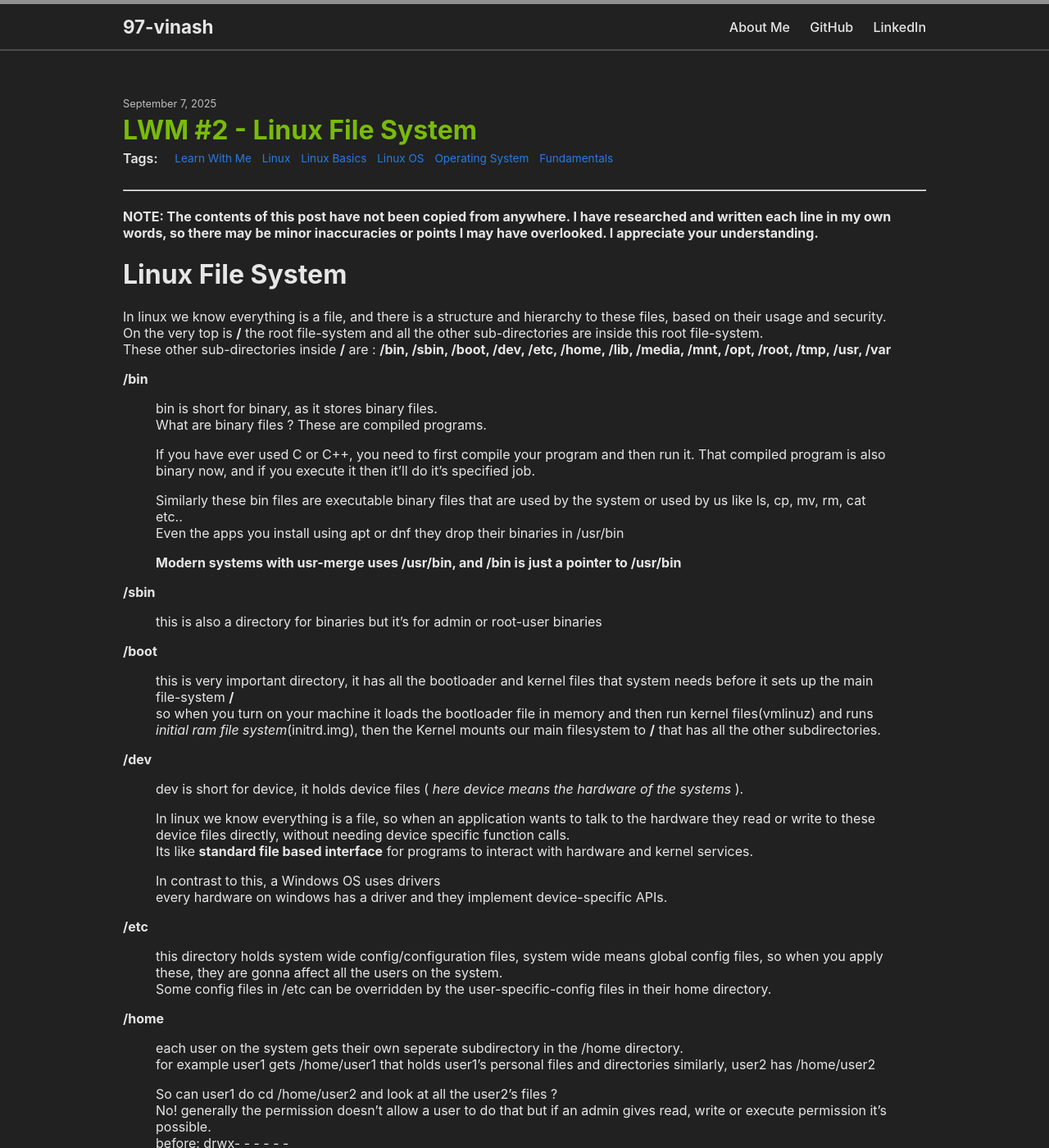
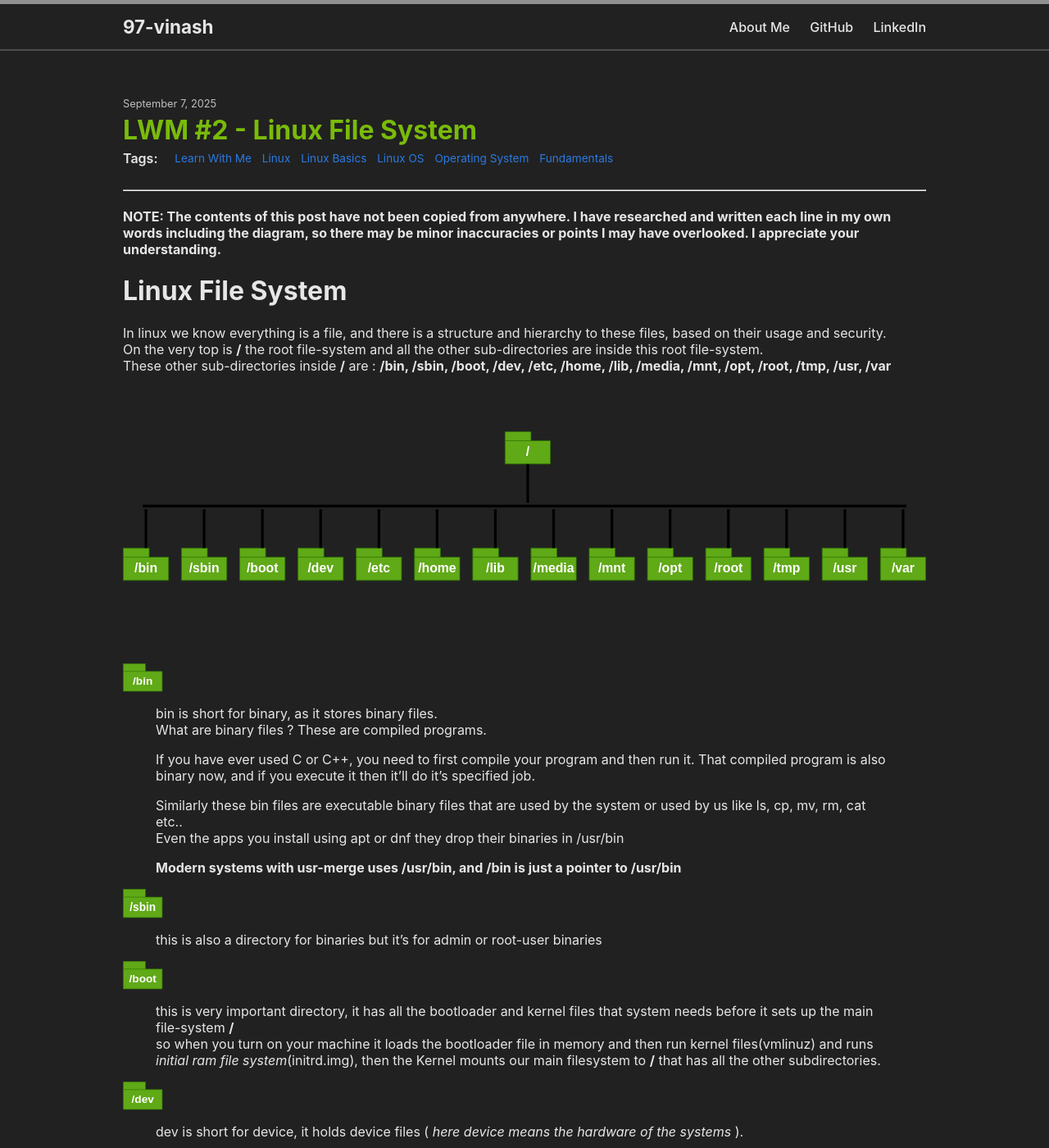
Before and after one commit to 97-vinash/97-vinash.github.io, a Jekyll site: the page built from _posts/2025-09-07-linux-file-system.md, in a window 1280 px wide and 1400 px high. Shown: the whole window at 82% size. Built offline with Jekyll 4.4.1, drawn with Linux system fonts in a browser that asks for light colours; some of the changed text lies outside the part shown.

Commit message:
added diagrams in LinuxFileSystem

```diff
--- a/_posts/2025-09-07-linux-file-system.md
+++ b/_posts/2025-09-07-linux-file-system.md
@@ -4,7 +4,7 @@ tags: [Learn With Me, Linux, Linux Basics, Linux OS, Operating System, Fundament
 date: 2025-09-07
 excerpt: Linux’s filesystem hierarchy from /, where everything begins. Learn what lives in /bin and /sbin (essential binaries), /boot (kernel and bootloader), /dev (device interfaces), /etc (system-wide configs), /home (user data), /lib (shared libraries), /media and /mnt (mounted storage), /opt (third-party apps), /root (root’s home), /tmp (ephemeral files), /usr (user-space programs, usr-merge), and /var (changing data like logs). Understand permissions, mounting behavior, and why modern distros symlink /bin, /sbin, and /lib to /usr.
 ---
-#### NOTE: The contents of this post have not been copied from anywhere. I have researched and written each line in my own words, so there may be minor inaccuracies or points I may have overlooked. I appreciate your understanding.
+#### NOTE: The contents of this post have not been copied from anywhere. I have researched and written each line in my own words including the diagram, so there may be minor inaccuracies or points I may have overlooked. I appreciate your understanding.
 
 # Linux File System
 
@@ -13,7 +13,14 @@ On the very top is **/** the root file-system and all the other sub-directories
 These other sub-directories inside **/** are : **/bin, /sbin, /boot, /dev, /etc, /home, /lib, /media, /mnt, /opt, /root, /tmp, /usr, /var**
 
 
-**/bin**
+<div style="display: flex; justify-content: center; margin-bottom: 100px; margin-top: 70px;">
+  <img src="/assets/images/linux_file_system/linuxfilesystemdiagram.svg" alt="file-system" style="width: 100%; height: 100%;">
+</div>
+
+
+<div style="justify-content: start;">
+  <img src="/assets/images/linux_file_system/bin.svg" alt="bin" style="width: 5%; height: 5%;">
+</div>
 > bin is short for binary, as it stores binary files.
 What are binary files ? These are compiled programs.
 
@@ -25,16 +32,23 @@ Even the apps you install using apt or dnf they drop their binaries in /usr/bin
 > **Modern systems with usr-merge uses /usr/bin, and /bin is just a pointer to /usr/bin**
 
 
-**/sbin**
+<div style="justify-content: start;">
+  <img src="/assets/images/linux_file_system/sbin.svg" alt="bin" style="width: 5%; height: 5%;">
+</div>
+
 > this is also a directory for binaries but it's for admin or root-user binaries
 
 
-**/boot**
+<div style="justify-content: start;">
+  <img src="/assets/images/linux_file_system/boot.svg" alt="bin" style="width: 5%; height: 5%;">
+</div>
 > this is very important directory, it has all the bootloader and kernel files that system needs before it sets up the main file-system **/**
 so when you turn on your machine it loads the bootloader file in memory and then run kernel files(vmlinuz) and runs *initial ram file system*(initrd.img), then the Kernel mounts our main filesystem to **/** that has all the other subdirectories.
 
 
-**/dev**
+<div style="justify-content: start;">
+  <img src="/assets/images/linux_file_system/dev.svg" alt="bin" style="width: 5%; height: 5%;">
+</div>
 > dev is short for device, it holds device files ( *here device means the hardware of the systems* ).
 
 > In linux we know everything is a file, so when an application wants to talk to the hardware they read or write to these device files directly, without needing device specific function calls.
@@ -44,12 +58,17 @@ Its like **standard file based interface** for programs to interact with hardwar
 every hardware on windows has a driver and they implement device-specific APIs.
 
 
-**/etc**
+<div style="justify-content: start;">
+  <img src="/assets/images/linux_file_system/etc.svg" alt="bin" style="width: 5%; height: 5%;">
+</div>
+
 > this directory holds system wide config/configuration files, system wide means global config files, so when you apply these, they are gonna affect all the users on the system.
 Some config files in /etc can be overridden by the user-specific-config files in their home directory.
 
 
-**/home**
+<div style="justify-content: start;">
+  <img src="/assets/images/linux_file_system/home.svg" alt="bin" style="width: 5%; height: 5%;">
+</div>
 > each user on the system gets their own seperate subdirectory in the /home directory.
 for example user1 gets /home/user1 that holds user1's personal files and directories similarly, user2 has /home/user2
 
@@ -59,7 +78,9 @@ before: drwx- - - - - -
 after : drwxr-xr-x
 
 
-**/lib**
+<div style="justify-content: start;">
+  <img src="/assets/images/linux_file_system/lib.svg" alt="bin" style="width: 5%; height: 5%;">
+</div>
 > this directory holds standard libraries.
 
 > *for example in C language you have to include stdlib on top of the program to use it's functions.*
@@ -67,19 +88,25 @@ after : drwxr-xr-x
 > similarly in this directory it has all the libraries that the system needs for its functionality and for running programs in /bin or /sbin
 
 
-**/media**
+<div style="justify-content: start;">
+  <img src="/assets/images/linux_file_system/media.svg" alt="bin" style="width: 5%; height: 5%;">
+</div>
 > when you plugin a removable media device like USB, CD, SSD. the system automatically mounts it here at /media. and you can access it at /media/user1/usb1
 
 > so can user1 do cd /media/user2/usb2 ?
 No! since it's automatically mounted so the initial permissions doesn't allow you to do that, but if you are given the permission you can.
 
 
-**/mnt**
+<div style="justify-content: start;">
+  <img src="/assets/images/linux_file_system/mnt.svg" alt="bin" style="width: 5%; height: 5%;">
+</div>
 > system admins use this directory to temporarily mount file systems, and they do it manually unlike the /media directory that does it automatically.
 Also unlike the /media that is user-specific means seperate for each user, the /mnt is system-wide and all users who have the permissoin can access it.
 
 
-**/opt**
+<div style="justify-content: start;">
+  <img src="/assets/images/linux_file_system/opt.svg" alt="bin" style="width: 5%; height: 5%;">
+</div>
 > In this directory there are subdirectories and files for optional software/application that doesn't come with core OS.
 but if you download with package managers like apt or dnf they are distributed by your linux distro, so they will be considered system apps that comes with OS.
 
@@ -89,23 +116,31 @@ and they have their libraries in /opt/third-party-app/lib
 and they have their configs in /opt/third-party-app/lib
 
 
-**/root**
+<div style="justify-content: start;">
+  <img src="/assets/images/linux_file_system/root.svg" alt="bin" style="width: 5%; height: 5%;">
+</div>
 > this is the home directory for the root user.
 NOTE: / and /root are not the same thing
 / is the root of file-system or root directory and
 /root is home of the root user, like normal users have their home in /home/user1
 
 
-**/tmp**
+<div style="justify-content: start;">
+  <img src="/assets/images/linux_file_system/tmp.svg" alt="bin" style="width: 5%; height: 5%;">
+</div>
 > applications and programs in our system puts all their temporary files in the /tmp like cache. since they are temporary they all get cleared on reboot.
 
 
-**/usr**
+<div style="justify-content: start;">
+  <img src="/assets/images/linux_file_system/usr.svg" alt="bin" style="width: 5%; height: 5%;">
+</div>
 > we saw in the last point of /bin that /bin just points to /usr/bin.
 it holds most of the user-space programs and data.
 in some modern linux distros (debian, ubuntu, fedora, arch linux) subdirectories like /bin, /sbin, /lib are just symlinks to /usr/bin, /usr/sbin, /usr/lib
 but not all the subdirectories are in this like config /etc and logs etc...
 
 
-**/var**
+<div style="justify-content: start;">
+  <img src="/assets/images/linux_file_system/var.svg" alt="bin" style="width: 5%; height: 5%;">
+</div>
 > it contains variable files that constently changes at runtime, like logs, cache, mail, databases etc...
```
Also changed, not shown: assets/images/linux_file_system/bin.svg (added), assets/images/linux_file_system/boot.svg (added), assets/images/linux_file_system/dev.svg (added), assets/images/linux_file_system/etc.svg (added), assets/images/linux_file_system/home.svg (added), assets/images/linux_file_system/lib.svg (added), assets/images/linux_file_system/linuxfilesystemdiagram.svg (added), assets/images/linux_file_system/media.svg (added), assets/images/linux_file_system/mnt.svg (added), assets/images/linux_file_system/opt.svg (added), assets/images/linux_file_system/root.svg (added), assets/images/linux_file_system/sbin.svg (added), assets/images/linux_file_system/tmp.svg (added), assets/images/linux_file_system/usr.svg (added), 1 more files.
